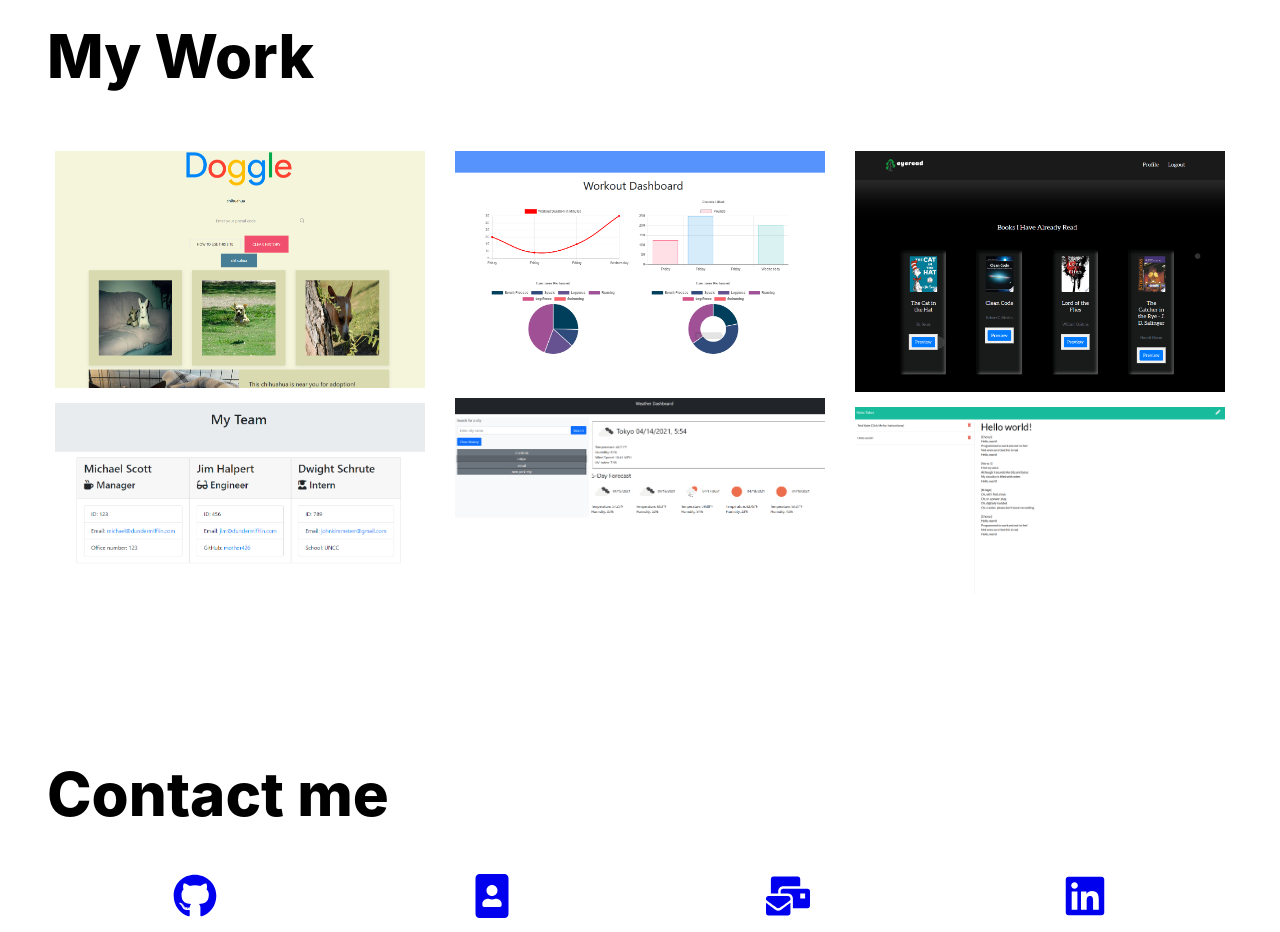
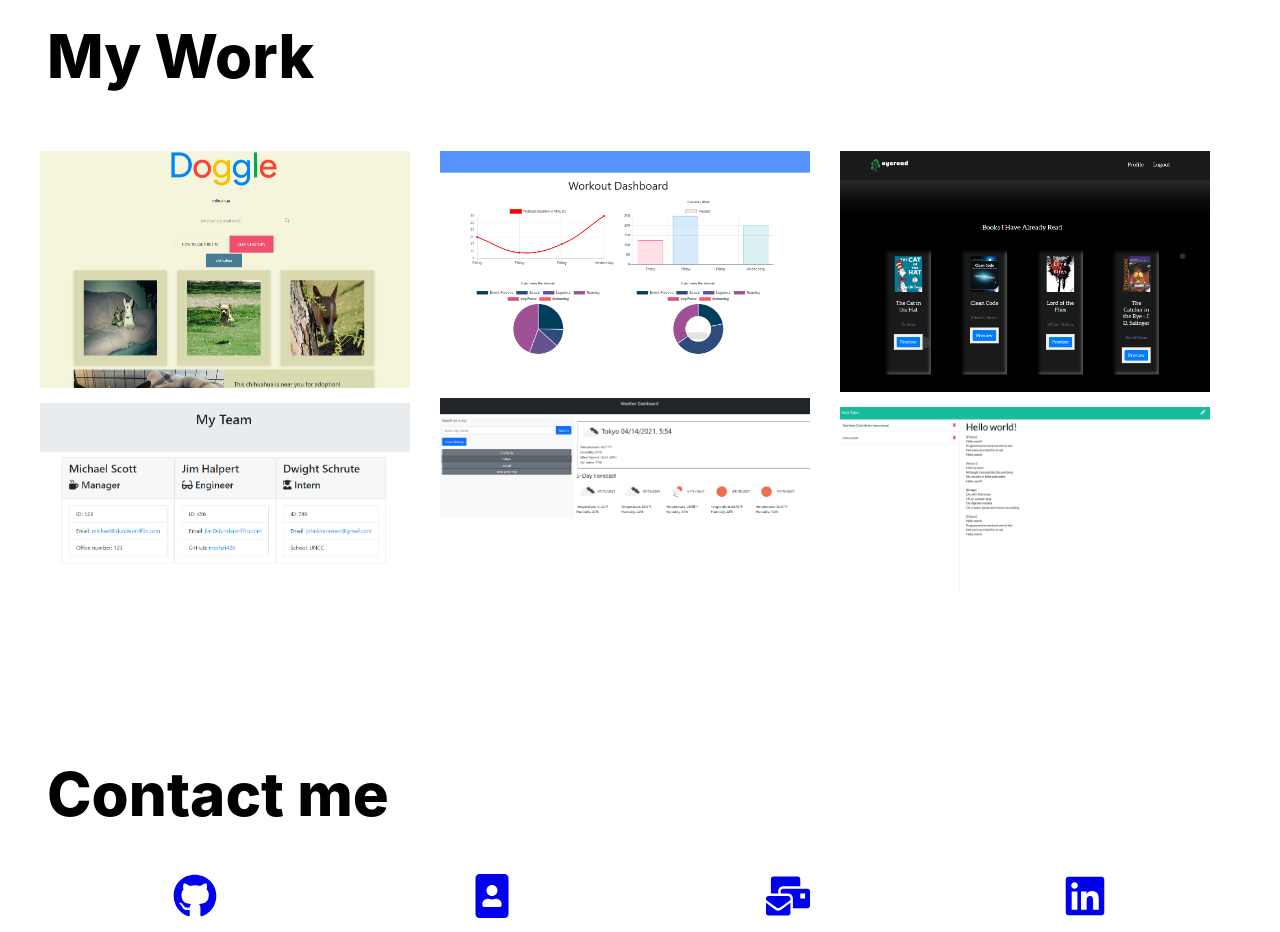
Before and after one commit to mother426/john-kim-react-portfolio, a React (Create React App) app: page / in a window 1280 px wide. Shown: the part 820-1752 px from the top of the page. Built offline with nearby package versions, Linux system fonts and the light colour scheme.

Commit message:
further clean up

```diff
--- a/package.json
+++ b/package.json
@@ -23,9 +23,7 @@
     "react-reveal": "^1.2.2",
     "react-router-dom": "^5.2.0",
     "react-scripts": "4.0.3",
-    "react-scroll": "^1.7.16",
-    "swiper": "^5.4.0",
-    "web-vitals": "^1.1.1"
+    "react-scroll": "^1.7.16"
   },
   "scripts": {
     "start": "react-scripts start",
--- a/src/components/portfolio/portfolio.jsx
+++ b/src/components/portfolio/portfolio.jsx
@@ -103,7 +103,7 @@ class Portfolio extends React.Component {
       <div id="portfolio">
         <div className="wrapper">
           <Title title="My Work" />
-          <Masonry breakpointCols={portfolioBreakpoints} className="my-masonry-grid" columnClassName="mint__gallery">
+          <Masonry breakpointCols={portfolioBreakpoints} className="my-masonry-grid">
             {projectsRender}
           </Masonry>
         </div>
--- a/src/components/portfolio/portfolio.scss
+++ b/src/components/portfolio/portfolio.scss
@@ -64,14 +64,6 @@
   margin-left: -30px;
   width: auto;
 }
-.mint__gallery {
-  padding-left: 30px;
-  background-clip: padding-box;
-}
-
-.mint__gallery > div {
-  margin-bottom: 30px;
-}
 
 @media screen and (max-width: 767px) {
   #portfolio {
```
Also changed, not shown: src/style/App.scss (+1 -21 lines).
